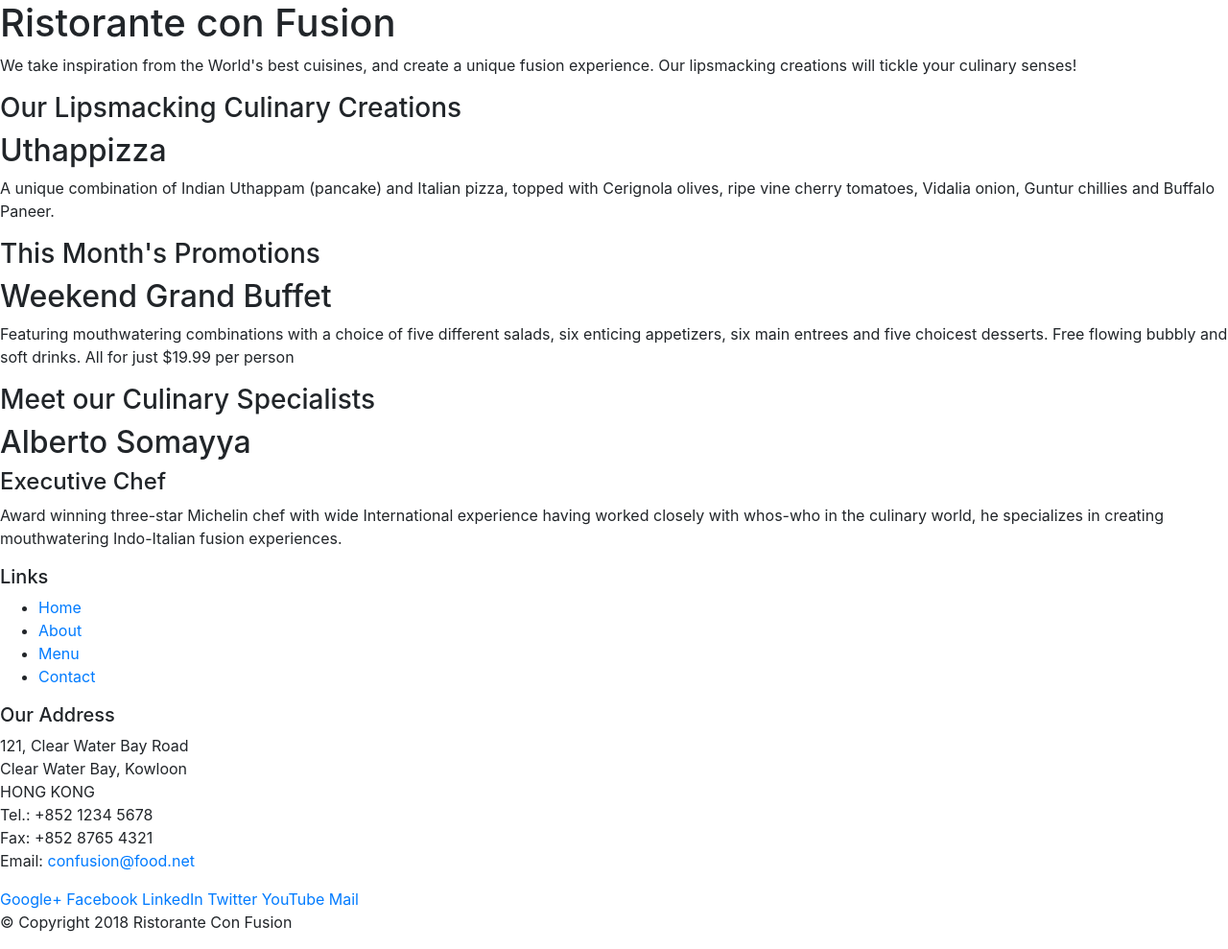
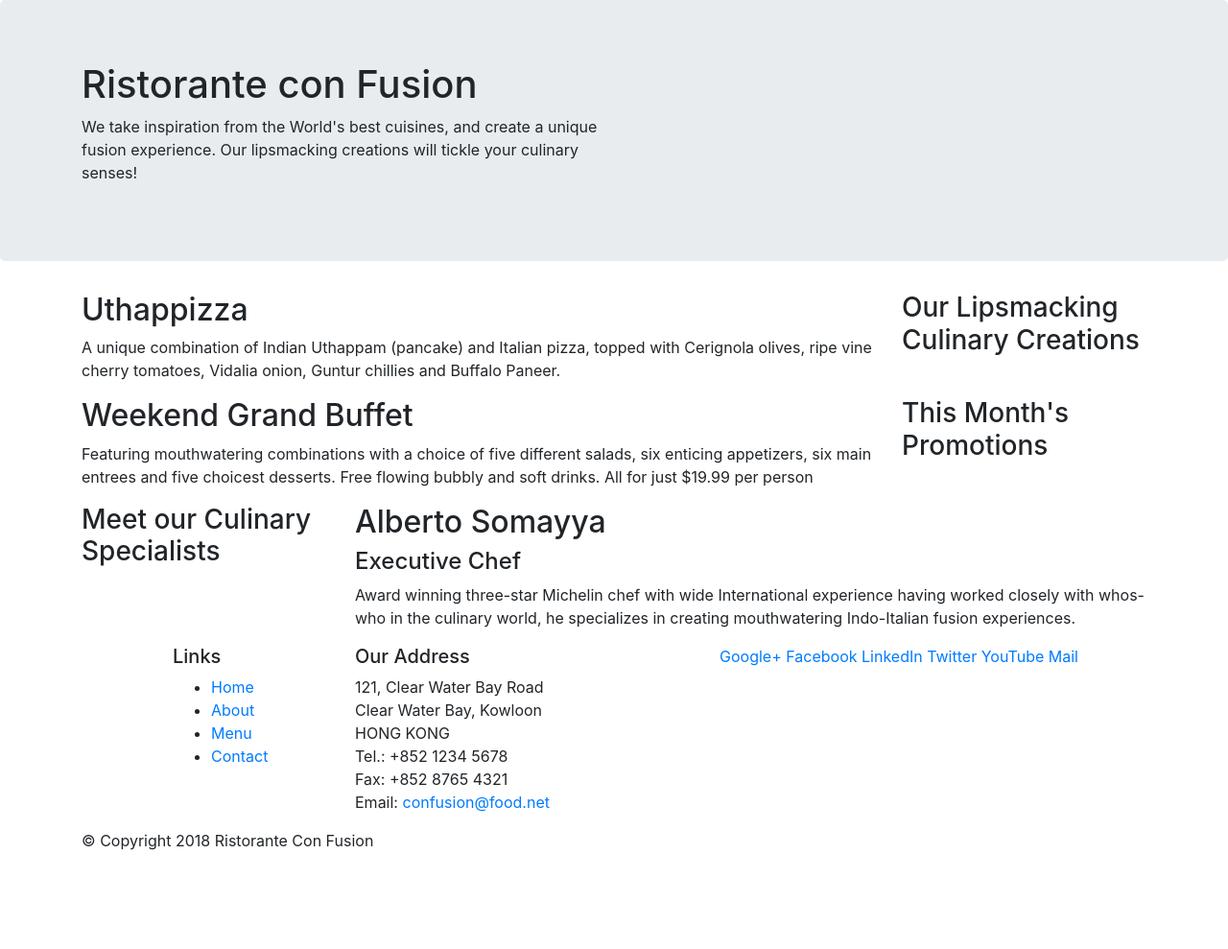
Before and after one commit to Hassan-Latif/Resturant-Website, a website: page index.html in a window 1280 px wide. Shown: the whole page at 96% size. After the commit the page ends 904 px from the top, so only its background shows below. Drawn offline with nearby package versions, Linux system fonts and the light colour scheme.

Commit message:
The grid classes has been addes

```diff
--- a/index.html
+++ b/index.html
@@ -15,46 +15,47 @@
 
 <body>
 
-    <header>
-        <div>
-            <div>
-                <div>
+    <header class="jumbotron">
+        <div class="container">
+            <div class="row">
+                <div class="col-12 col-sm-6">
                     <h1>Ristorante con Fusion</h1>
                     <p>We take inspiration from the World's best cuisines, and create a unique fusion experience. Our lipsmacking creations will tickle your culinary senses!</p>
                 </div>
-                <div>
+                <div class="col-12 col-sm">
                 </div>
             </div>
         </div>
     </header>
 
-    <div>
-        <div>
-            <div>
+
+    <div class="container">
+        <div class="row">
+            <div class="col-12 col-sm-4 order-sm-last col-md-3">
                 <h3>Our Lipsmacking Culinary Creations</h3>
             </div>
-            <div>
+            <div class="col col-sm order-sm-first col-md">
                 <h2>Uthappizza</h2>
                 <p>A unique combination of Indian Uthappam (pancake) and Italian pizza, topped with Cerignola olives, ripe vine cherry tomatoes, Vidalia onion, Guntur chillies and Buffalo Paneer.</p>
             </div>
         </div>
 
 
-        <div>
-            <div>
+        <div class="row">
+            <div class="col-12 col-sm-4 order-sm-last col-md-3">
                 <h3>This Month's Promotions</h3>
             </div>
-            <div>
+            <div class="col col-sm order-sm-first col-md">
                 <h2>Weekend Grand Buffet</h2>
                 <p>Featuring mouthwatering combinations with a choice of five different salads, six enticing appetizers, six main entrees and five choicest desserts. Free flowing bubbly and soft drinks. All for just $19.99 per person </p>
             </div>
         </div>
 
-        <div>
-            <div>
+        <div class="row">
+            <div class="col-12 col-sm-4 col-md-3">
                 <h3>Meet our Culinary Specialists</h3>
             </div>
-            <div>
+            <div class="col col-sm col-md">
                 <h2>Alberto Somayya</h2>
                 <h4>Executive Chef</h4>
                 <p>Award winning three-star Michelin chef with wide International experience having worked closely with whos-who in the culinary world, he specializes in creating mouthwatering Indo-Italian fusion experiences. </p>
@@ -63,9 +64,9 @@
     </div>
 
     <footer>
-        <div>
-            <div>
-                <div>
+        <div class="container">
+            <div class="row">
+                <div class="col-4 offset-1 col-sm-2">
                     <h5>Links</h5>
                     <ul>
                         <li><a href="#">Home</a></li>
@@ -74,7 +75,7 @@
                         <li><a href="#">Contact</a></li>
                     </ul>
                 </div>
-                <div>
+                <div class="col-7 col-sm-4">
                     <h5>Our Address</h5>
                     <address>
 		              121, Clear Water Bay Road<br>
@@ -85,7 +86,7 @@
 		              Email: <a href="mailto:confusion@food.net">confusion@food.net</a>
 		           </address>
                 </div>
-                <div>
+                <div class="col-12 col-sm-5">
                     <div>
                         <a href="http://google.com/+">Google+</a>
                         <a href="http://www.facebook.com/profile.php?id=">Facebook</a>
@@ -96,8 +97,9 @@
                     </div>
                 </div>
            </div>
-           <div>
-                <div>
+
+           <div class="row">
+                <div class="col-auto">
                     <p>© Copyright 2018 Ristorante Con Fusion</p>
                 </div>
            </div>
```
